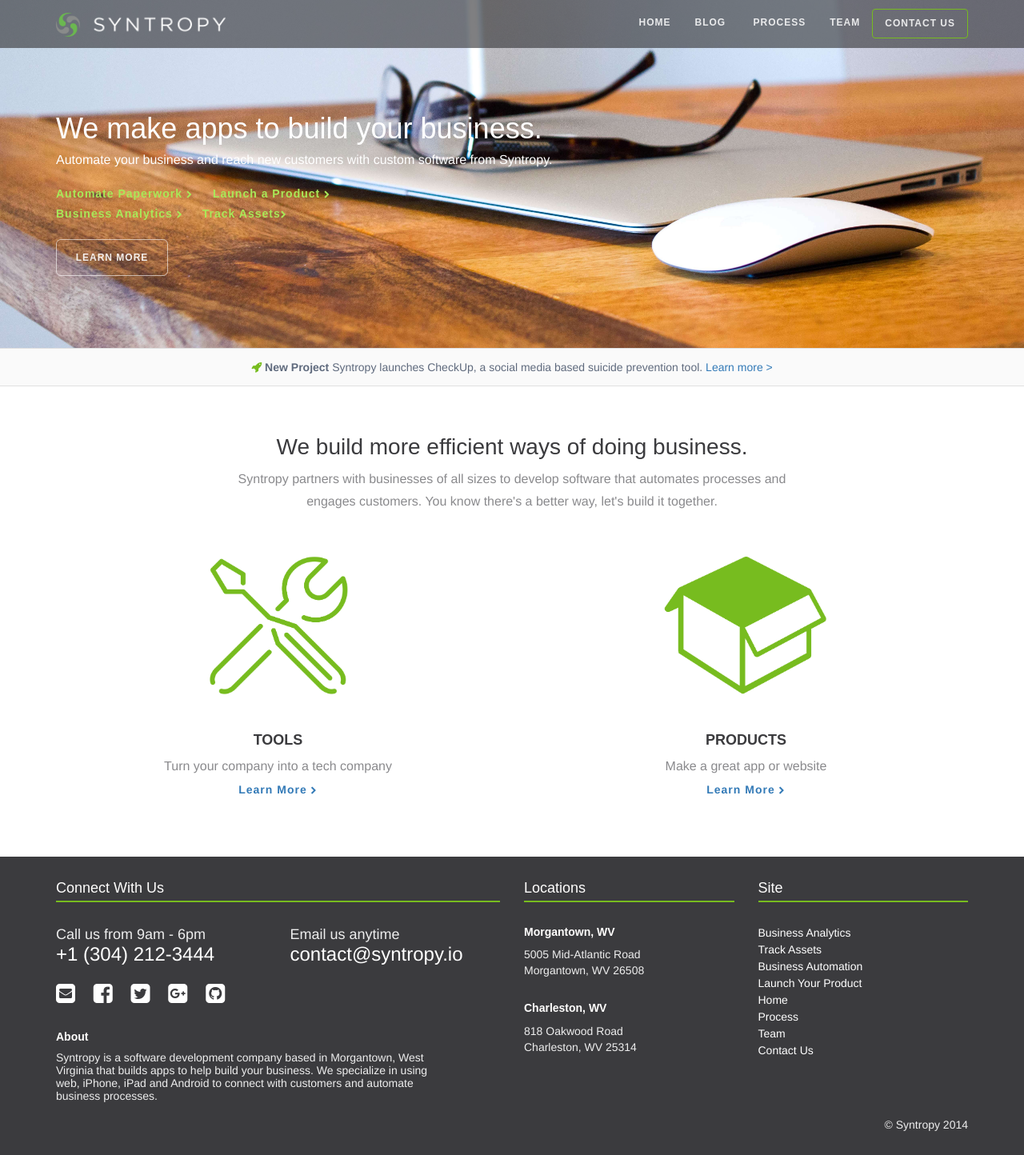
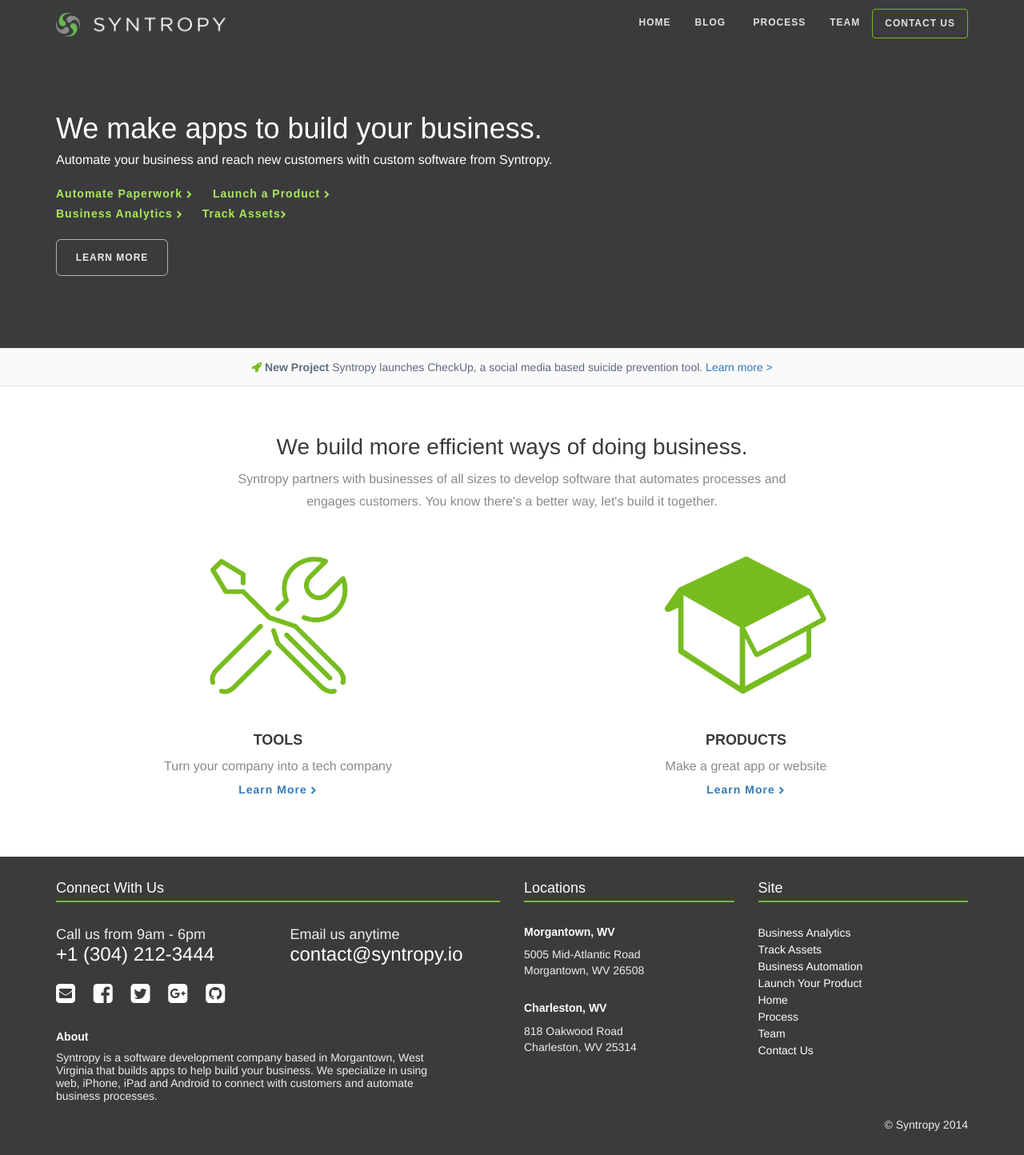
Before and after one commit to SyntropyDev/SyntropyDev.github.io, a Jekyll site: the page built from index.html, in a window 1280 px wide. Shown: the whole page at 80% size. Built offline with Jekyll 4.4.1, drawn with Linux system fonts in a browser that asks for light colours; nearby versions of some CDN libraries.

Commit message:
Updated home

```diff
--- a/css/style.css
+++ b/css/style.css
@@ -9,12 +9,9 @@
 h1, h2, h3, h4, h5, h6 {
   font-family: "ff-din-web", sans-serif; }
 
-@media only screen and (-webkit-min-device-pixel-ratio: 2), only screen and (min--moz-device-pixel-ratio: 2), only screen and (-o-min-device-pixel-ratio: 2 / 1), only screen and (min-device-pixel-ratio: 2), only screen and (min-resolution: 192dpi), only screen and (min-resolution: 2dppx) {
-  background: url("/images/Hero%20Container2@0.5x.jpg") no-repeat center center; }
 .hero-pitch {
   position: relative;
   color: white;
-  background: url("/images/Hero%20Container2@0.5x.jpg") no-repeat center center;
   -webkit-background-size: cover;
   -moz-background-size: cover;
   -o-background-size: cover;
--- a/css/style.scss
+++ b/css/style.scss
@@ -33,15 +33,14 @@
 only screen and (min-device-pixel-ratio                : 2),
 only screen and (min-resolution                        : 192dpi),
 only screen and (min-resolution                        : 2dppx) {
-  background                                           : url("/images/Hero%20Container2@0.5x.jpg") no-repeat center center;
+  // background                                           : url("/images/Hero%20Container@0.5x.jpg") no-repeat center center;
 }
 
 .hero-pitch {
   position                : relative;
   color                   : $off-white;
- background              : url("/images/Hero%20Container2@0.5x.jpg") no-repeat center center;
+ // background              : url("/images/Hero%20Container@0.5x.jpg") no-repeat center center;
 
-// background: url(https://s3.amazonaws.com/ooomf-com-files/OSASuBX1SGu4kb3ozvne_IMG_1088.jpg) no-repeat bottom center fixed;
 -webkit-background-size: cover;
 -moz-background-size: cover;
 -o-background-size: cover;
```
